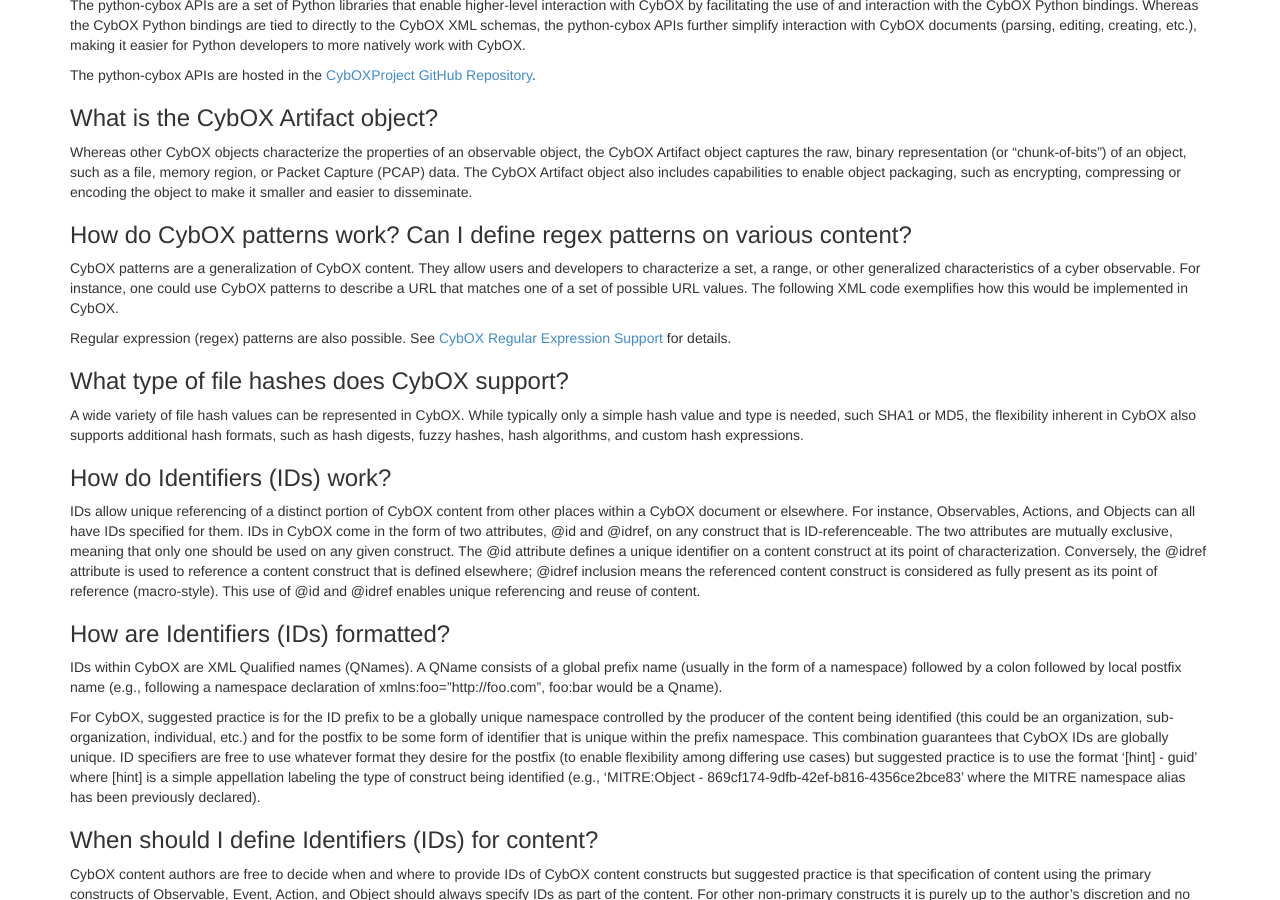
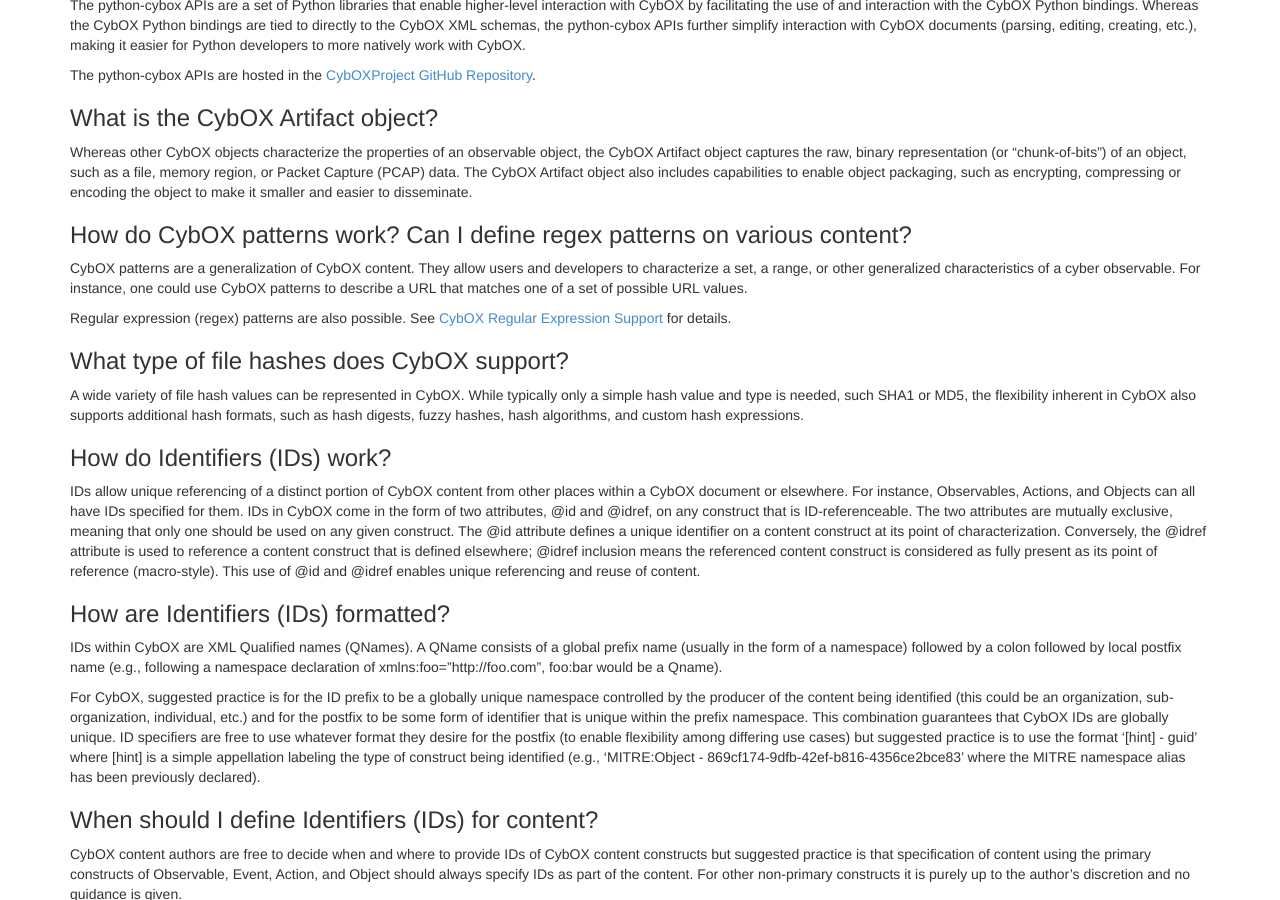
Before and after one commit to CybOXProject/cyboxproject.github.io, a Jekyll site: the page built from faqs/index.md, in a window 1280 px wide and 900 px high, scrolled down 595 px. Built offline with Jekyll 4.4.1, drawn with Linux system fonts in a browser that asks for light colours; Markdown is read by kramdown in place of the engine named in the settings.

Commit message:
Update index.md

```diff
--- a/faqs/index.md
+++ b/faqs/index.md
@@ -31,7 +31,7 @@
 
 ### How do CybOX patterns work? Can I define regex patterns on various content?
 
-CybOX patterns are a generalization of CybOX content. They allow users and developers to characterize a set, a range, or other generalized characteristics of a cyber observable. For instance, one could use CybOX patterns to describe a URL that matches one of a set of possible URL values. The following XML code exemplifies how this would be implemented in CybOX.
+CybOX patterns are a generalization of CybOX content. They allow users and developers to characterize a set, a range, or other generalized characteristics of a cyber observable. For instance, one could use CybOX patterns to describe a URL that matches one of a set of possible URL values.
 
 Regular expression (regex) patterns are also possible. See [CybOX Regular Expression Support](http://cyboxproject.github.io/documentation/regex-support/) for details.
 
```
